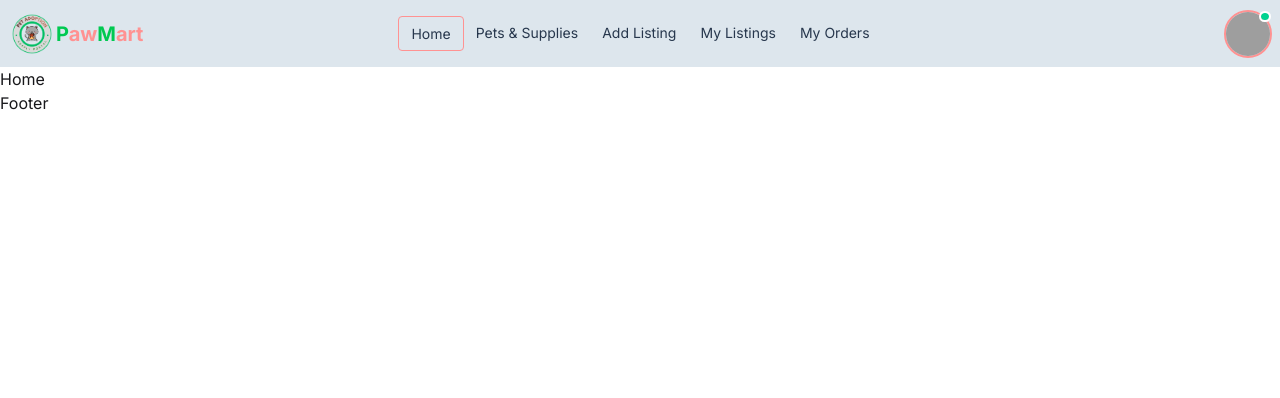
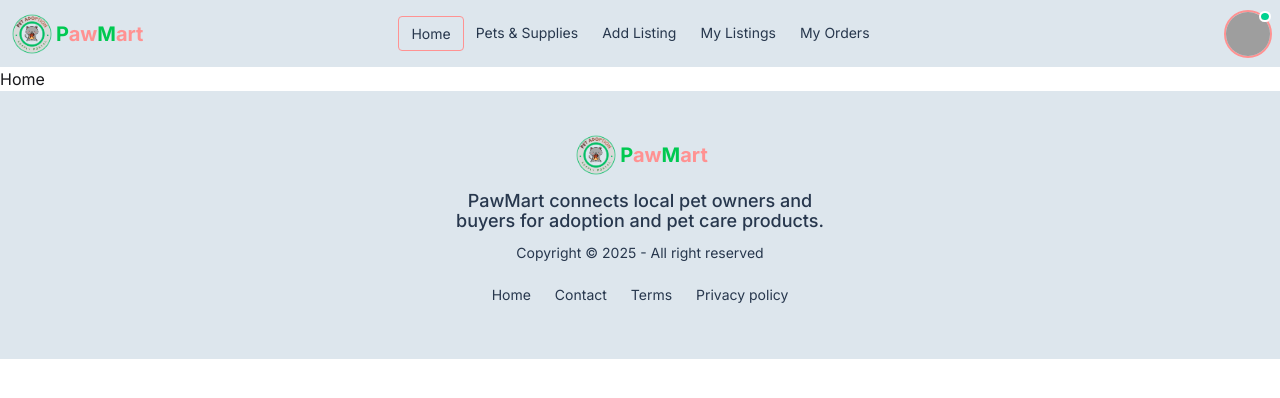
Before and after one commit to mohammad-moklesur-rahman/PawMart-Client, a React (Vite) app: page / in a window 1280 px wide. Shown: the top 398 px of the page. Built offline with nearby package versions, Linux system fonts and the light colour scheme; grey boxes are pictures that could not be loaded.

Commit message:
Add footer

```diff
--- a/package.json
+++ b/package.json
@@ -13,6 +13,7 @@
     "@tailwindcss/vite": "^4.1.17",
     "react": "^19.1.1",
     "react-dom": "^19.1.1",
+    "react-icons": "^5.5.0",
     "react-router": "^7.9.5",
     "tailwindcss": "^4.1.17"
   },
--- a/src/components/Footer.jsx
+++ b/src/components/Footer.jsx
@@ -1,9 +1,54 @@
-
+import { Link } from "react-router";
+import logo from "../assets/logo.png";
 
 const Footer = () => {
   return (
-    <div>Footer</div>
-  )
-}
+    <div>
+      <footer className="footer footer-horizontal footer-center bg-primary-content p-10">
+        <div>
+          <aside>
+            <Link
+              to="/"
+              className="flex justify-center text-2xl font-semibold cursor-pointer mb-3"
+            >
+              <div className="flex items-center hover:scale-105 transition-all">
+                <figure>
+                  <img className="w-12" src={logo} alt="" />
+                </figure>
+                <h2 className="text-[#FF9292] text-[20px] font-bold">
+                  <span className="text-green-500">P</span>aw
+                  <span className="text-green-500">M</span>art
+                </h2>
+              </div>
+            </Link>
+            <p className="text-[18px] font-medium text-accent">
+              PawMart connects local pet owners and <br /> buyers for adoption
+              and pet care products.
+            </p>
+            <p className="text-accent mt-3">
+              Copyright © {new Date().getFullYear()} - All right reserved
+            </p>
+          </aside>
+          <nav>
+            <ul className="menu menu-horizontal px-1 text-accent">
+              <li>
+                <Link to="/">Home</Link>
+              </li>
+              <li>
+                <Link to="/">Contact</Link>
+              </li>
+              <li>
+                <Link to="/">Terms</Link>
+              </li>
+              <li>
+                <Link to="/">Privacy policy</Link>
+              </li>
+            </ul>
+          </nav>
+        </div>
+      </footer>
+    </div>
+  );
+};
 
-export default Footer
+export default Footer;
--- a/src/components/Navbar.jsx
+++ b/src/components/Navbar.jsx
@@ -38,7 +38,7 @@ const Navbar = () => {
     </>
   );
   return (
-    <div className="bg-[#DDE6ED]">
+    <div className="bg-primary-content">
       <MyContainer>
         <div className="navbar">
           <div className="navbar-start">
--- a/src/index.css
+++ b/src/index.css
@@ -9,6 +9,7 @@
   --color-primary: #FF9292;
   --color-secondary: #D6F4ED;
   --color-accent: #27374D;
+  --color-primary-content: #DDE6ED;
 }
 
 *{
```
Also changed, not shown: 2 other files (tests, documents, lock files or other folders).
